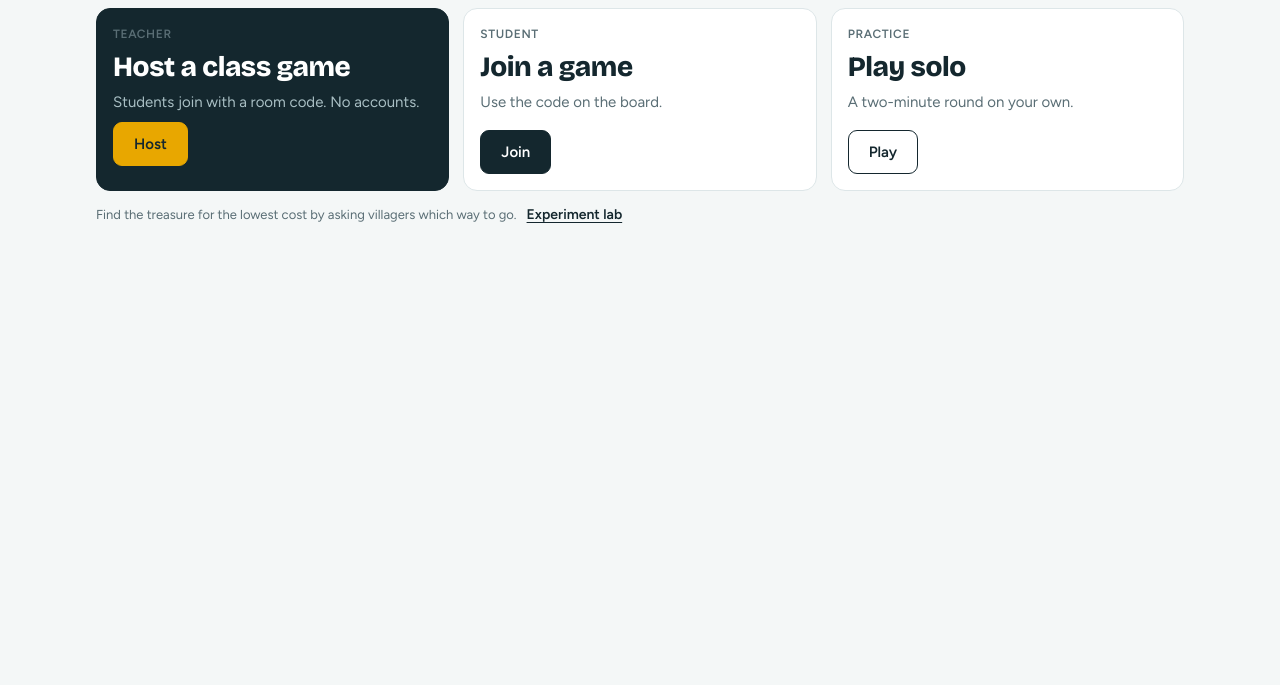
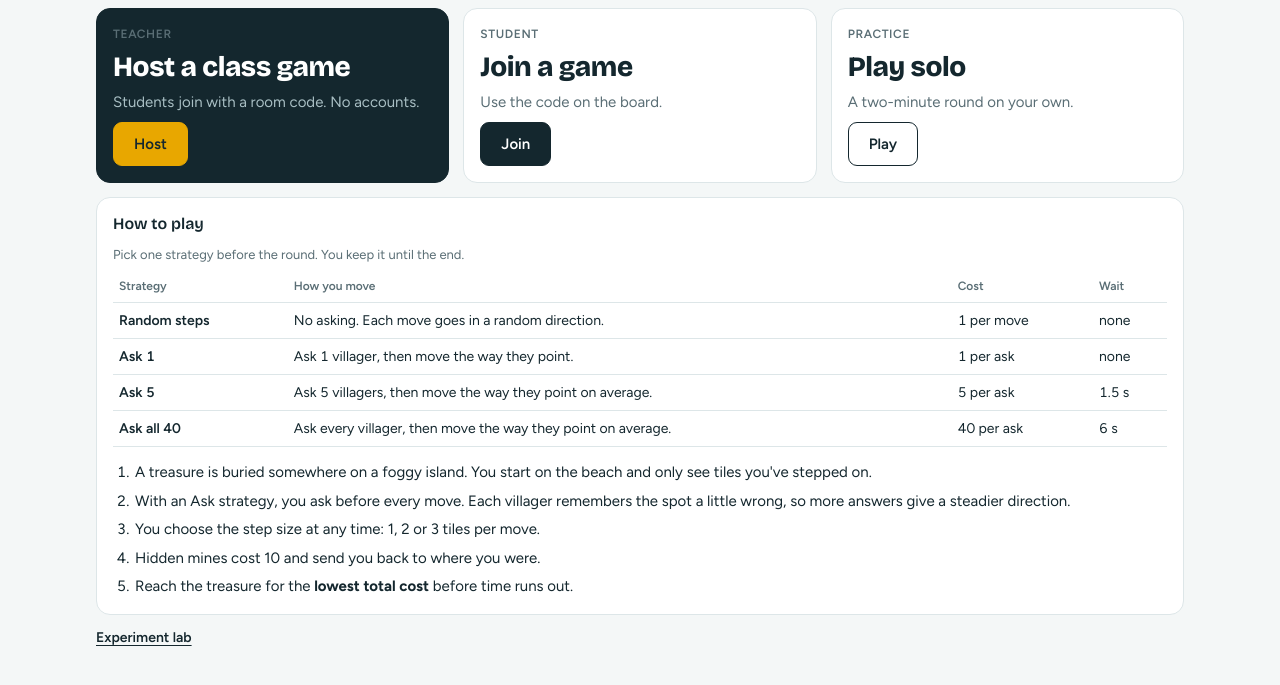
Before and after one commit to mshrekhar/treasure-hunt, a plain HTML site: page index.html in a window 1280 px wide. Shown: the part 57-742 px from the top of the page. Drawn offline with nearby package versions, Linux system fonts and the light colour scheme.

Commit message:
game rules added

```diff
--- a/index.html
+++ b/index.html
@@ -53,6 +53,7 @@ p{margin:0}
 .btn:focus-visible,.ask:focus-visible,input:focus-visible,select:focus-visible,.lb tr:focus-visible,summary:focus-visible{outline:3px solid var(--gold);outline-offset:2px}
 input[type=text],select{font:500 15px var(--font-body);padding:9px 12px;border-radius:9px;border:1px solid #b9c7ca;background:#fff;color:var(--ink);min-width:0}
 .err{color:#a3241b;font-weight:600;font-size:14px}
+.err:empty{display:none}
 .chip{display:inline-flex;align-items:center;gap:6px;padding:4px 10px;border-radius:999px;background:var(--card);border:1px solid var(--line);font-size:12px;font-weight:600;color:var(--ink-soft)}
 .chip i{width:7px;height:7px;border-radius:50%;background:var(--class)}
 .chip.on i{background:var(--good)}
@@ -76,6 +77,12 @@ main{padding:16px 0 48px}
 .opt.dark .muted{color:#a9bfc4}
 .opt.dark .btn{background:var(--gold);border-color:var(--gold);color:var(--ink)}
 .homefoot{margin-top:14px;display:flex;gap:10px;align-items:center;flex-wrap:wrap}
+.about{display:grid;grid-template-columns:repeat(2,minmax(0,1fr));gap:14px;margin-top:14px}
+@media(max-width:820px){.about{grid-template-columns:minmax(0,1fr)}}
+.rulescard{margin-top:14px}
+.rules{margin:14px 0 0;padding-left:20px;display:flex;flex-direction:column;gap:6px;color:var(--ink)}
+.rules li{padding-left:2px}
+.strats td:first-child{font-weight:600}
 .linkbtn{background:none;border:0;padding:0;color:var(--ink);font:600 14px var(--font-body);text-decoration:underline;text-underline-offset:3px;cursor:pointer}
 
 /* lobby */
@@ -209,7 +216,27 @@ details.card table{margin-top:10px}
         <button class="btn big" data-solo type="button">Play</button>
       </div>
     </div>
-    <div class="homefoot muted small"><span>Find the treasure for the lowest cost by asking villagers which way to go.</span><button class="linkbtn" id="toLab" type="button">Experiment lab</button></div>
+    <div class="card rulescard">
+      <h3>How to play</h3>
+      <p class="muted small" style="margin-bottom:6px">Pick one strategy before the round. You keep it until the end.</p>
+      <table class="lb strats">
+        <thead><tr><th>Strategy</th><th>How you move</th><th>Cost</th><th>Wait</th></tr></thead>
+        <tbody>
+          <tr><td>Random steps</td><td>No asking. Each move goes in a random direction.</td><td>1 per move</td><td>none</td></tr>
+          <tr><td>Ask 1</td><td>Ask 1 villager, then move the way they point.</td><td>1 per ask</td><td>none</td></tr>
+          <tr><td>Ask 5</td><td>Ask 5 villagers, then move the way they point on average.</td><td>5 per ask</td><td>1.5 s</td></tr>
+          <tr><td>Ask all 40</td><td>Ask every villager, then move the way they point on average.</td><td>40 per ask</td><td>6 s</td></tr>
+        </tbody>
+      </table>
+      <ol class="rules">
+        <li>A treasure is buried somewhere on a foggy island. You start on the beach and only see tiles you've stepped on.</li>
+        <li>With an Ask strategy, you ask before every move. Each villager remembers the spot a little wrong, so more answers give a steadier direction.</li>
+        <li>You choose the step size at any time: 1, 2 or 3 tiles per move.</li>
+        <li>Hidden mines cost 10 and send you back to where you were.</li>
+        <li>Reach the treasure for the <b>lowest total cost</b> before time runs out.</li>
+      </ol>
+    </div>
+    <div class="homefoot small"><button class="linkbtn" id="toLab" type="button">Experiment lab</button></div>
   </section>
 
   <section id="v-pick" class="center" hidden>
```
